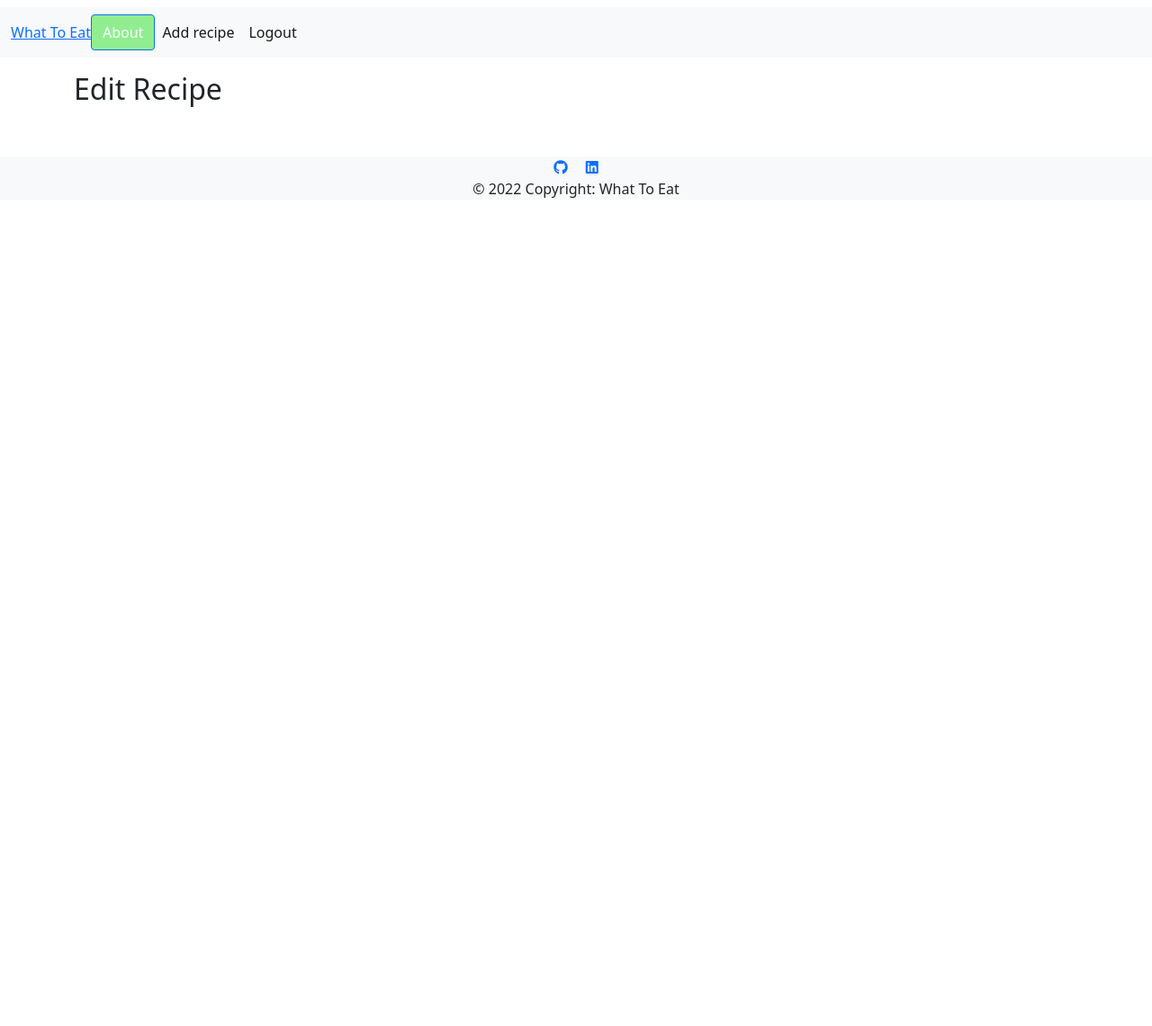
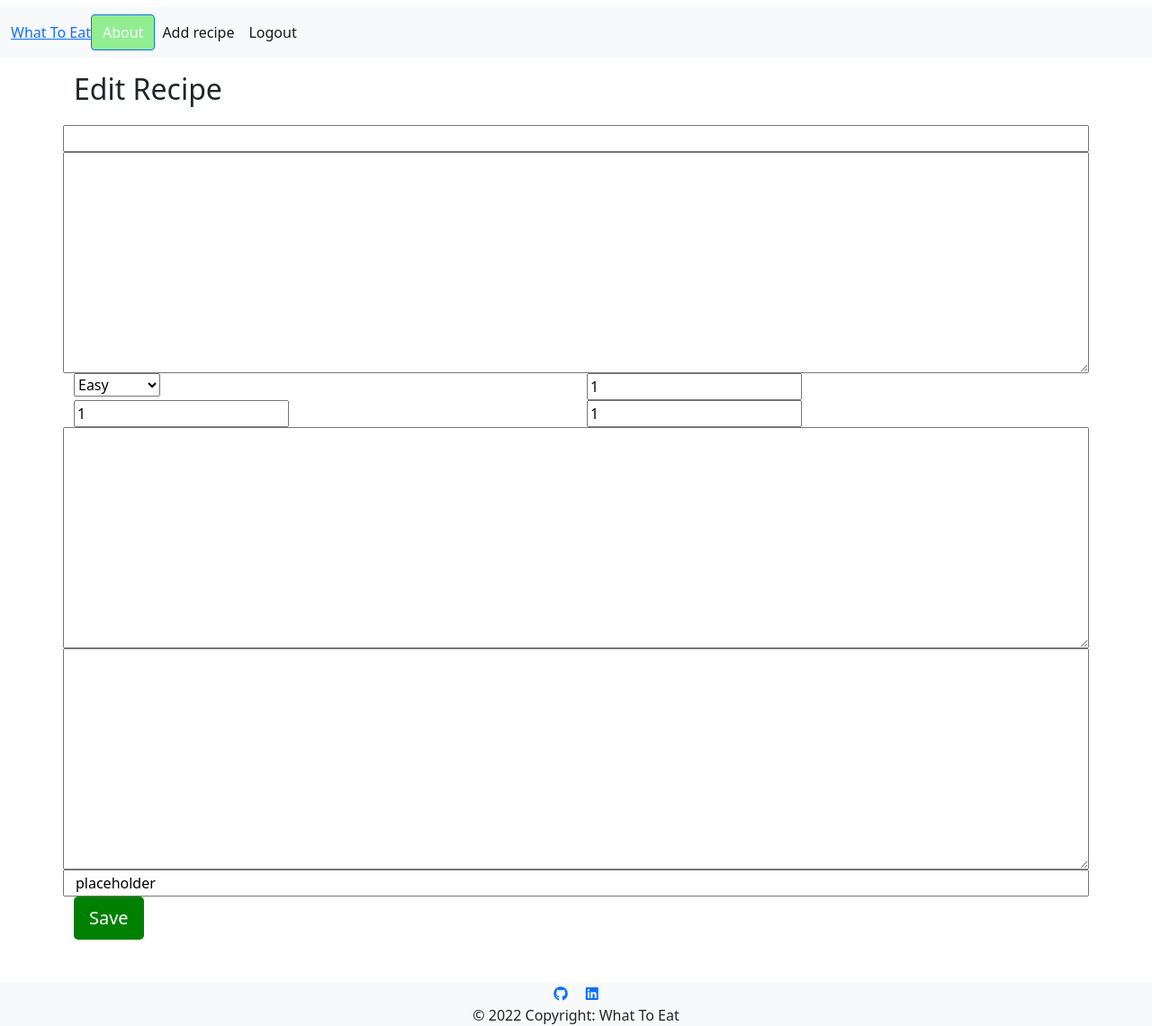
Before and after one commit to erikandersson96/portfolio-project-four, a Django app: template recipes/templates/edit_recipe.html in a window 1280 px wide. Shown: the whole page at 90% size. Before the commit the page ends 220 px from the top, so only its background shows below. Run offline with Django 3.2, Linux system fonts and the light colour scheme; the template is opened without the code that fills it: values that come from a table or form of the project are taken from there, others are empty; the visitor is signed in with stand-in values (Sample User, id 1); some libraries are stand-ins or nearby versions.

Commit message:
Add form for edit recipe

```diff
--- a/recipes/templates/edit_recipe.html
+++ b/recipes/templates/edit_recipe.html
@@ -9,14 +9,52 @@
         <div class="container text-dark">
             <div class="row">
                 <div class="col mt-3 mb-5">
+                    <!-- Add Css styling for h2 use ".text-box" -->
                     <div class="text-box rounded">
                         <h2 class="what-to-eat-text">Edit Recipe</h2>
                     </div>
-
+                    <form action="?action=save" method="post" style="margin-top: 1.3em;" enctype="multipart/form-data">
+                        <div class="row">
+                            <div class="col">
+                                {% csrf_token %}
+                                <div class="row">
+                                    {{ recipe_form.title }}
+                                </div>
+                                <div class="row">
+                                    {{ recipe_form.excerpt }}
+                                </div>
+                                <div class="row">
+                                    <div class="col-6">
+                                        {{ recipe_form.difficulty }}
+                                    </div>
+                                    <div class="col-6">
+                                        {{ recipe_form.serves }}
+                                    </div>
+                                </div>
+                                <div class="row">
+                                    <div class="col-6">
+                                        {{ recipe_form.prep_time }}
+                                    </div>
+                                    <div class="col-6">
+                                        {{ recipe_form.cook_time }}
+                                    </div>
+                                </div>
+                                <div class="row">
+                                    {{ recipe_form.ingredients }}
+                                </div>
+                                <div class="row">
+                                    {{ recipe_form.instructions }}
+                                </div>
+                                <div class="row">
+                                    {{ recipe_form.meal_image }}
+                                </div>
+                                <button type="submit" class="btn btn-signup btn-lg">Save</button>
+                            </div>
+                        </div>
+                    </form>
                 </div>
             </div>
         </div>
-    {% csrf_token %}
     {% else %}
     {% endif %}
 
--- a/static/css/style.css
+++ b/static/css/style.css
@@ -16,6 +16,7 @@
     color: #fff;
 }
 
+
 /* Background image for the home page */
 .header-image {
 
```
